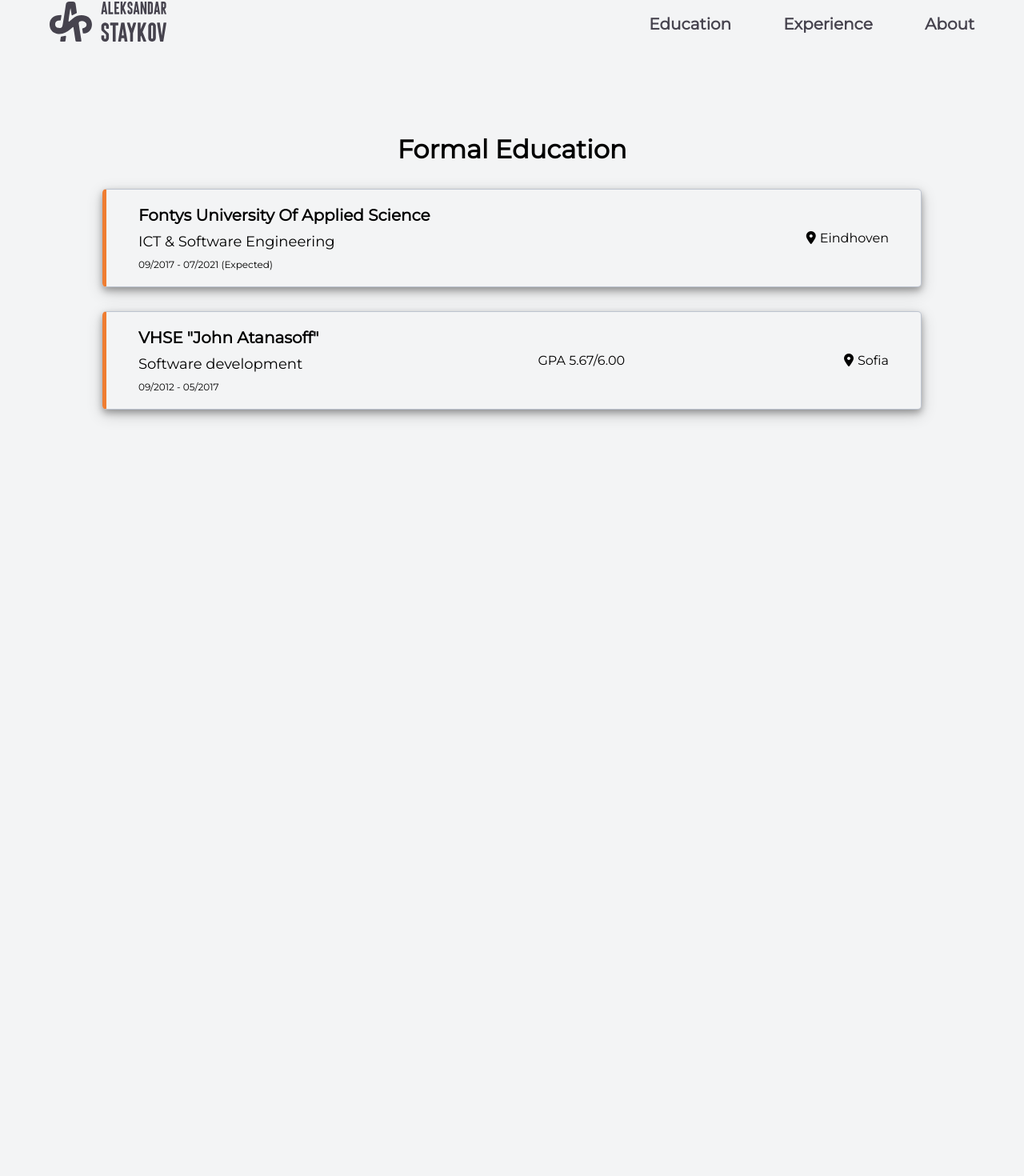
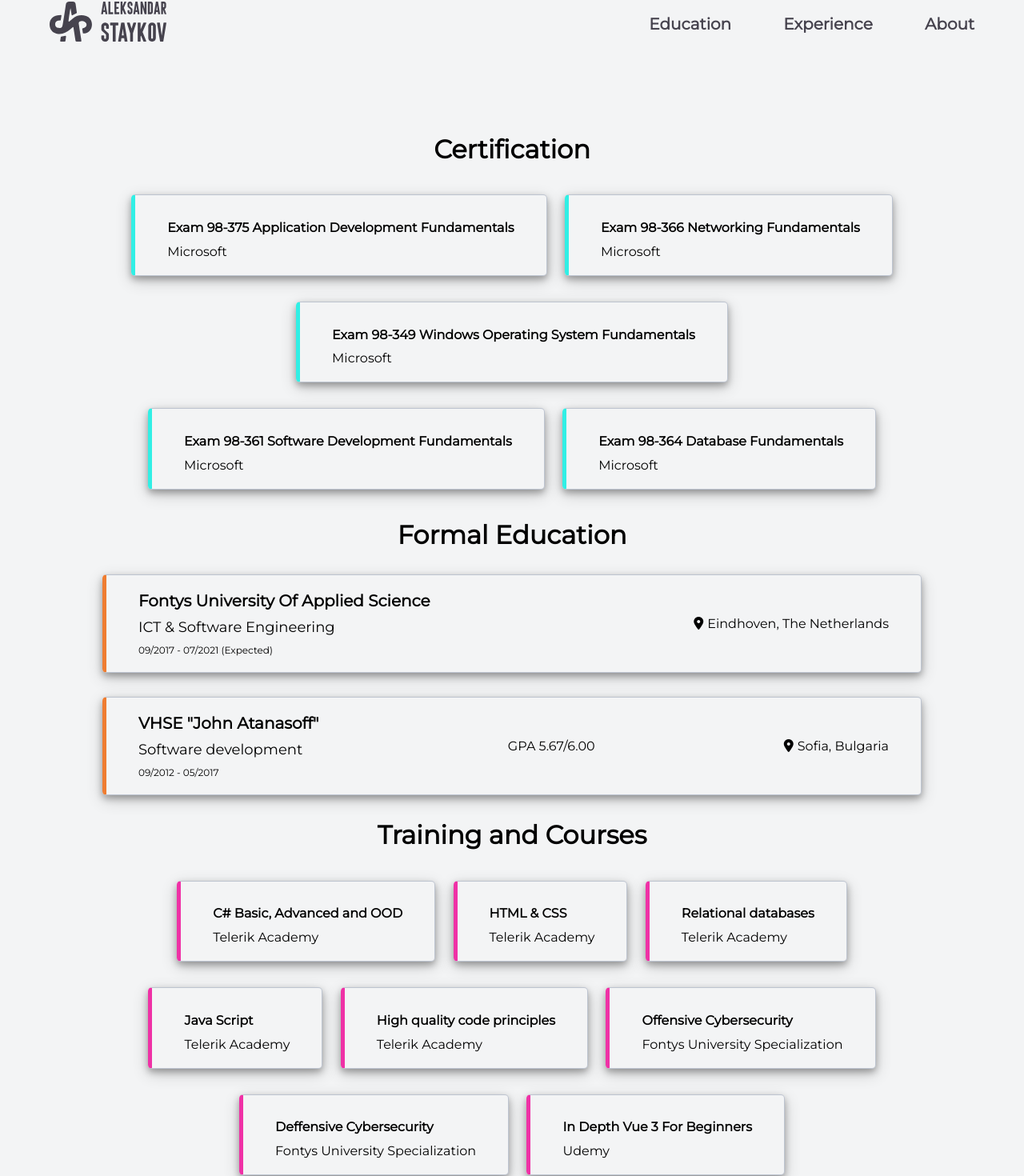
Before and after one commit to AleksandarStaikov/astaykov-ui, a Vue app: page /education in a window 1280 px wide. Shown: the part 24-1494 px from the top of the page at 80% size. Before the commit the page ends 800 px from the top, so only its background shows below. Built offline with nearby package versions, Linux system fonts and the light colour scheme.

Commit message:
added certificates and cources to teh education page

```diff
--- a/src/views/Education.vue
+++ b/src/views/Education.vue
@@ -1,5 +1,29 @@
 <template>
   <div class="education-wrapper">
+    <div class="certification">
+      <h1>Certification</h1>
+      <div class="certificate">
+        <h1>Exam 98-375 Application Development Fundamentals</h1>
+        <span>Microsoft</span>
+      </div>
+      <div class="certificate">
+        <h1>Exam 98-366 Networking Fundamentals</h1>
+        <span>Microsoft</span>
+      </div>
+      <div class="certificate">
+        <h1>Exam 98-349 Windows Operating System Fundamentals</h1>
+        <span>Microsoft</span>
+      </div>
+      <div class="certificate">
+        <h1>Exam 98-361 Software Development Fundamentals</h1>
+        <span>Microsoft</span>
+      </div>
+      <div class="certificate">
+        <h1>Exam 98-364 Database Fundamentals</h1>
+        <span>Microsoft</span>
+      </div>
+    </div>
+    <div class="formal-education">
       <h1>Formal Education</h1>
       <div class="list-element">
         <div class="main-data">
@@ -7,10 +31,9 @@
           <p class="description">ICT & Software Engineering</p>
           <div class="date">09/2017 - 07/2021 (Expected)</div>
         </div>
-
         <div class="secondary-data">
           <div class="icon"><i class="fas fa-map-marker-alt"></i></div>
-        <div>Eindhoven</div>
+          <div>Eindhoven, The Netherlands</div>
         </div>
       </div>
       <div class="list-element">
@@ -19,14 +42,48 @@
           <p class="description">Software development</p>
           <div class="date">09/2012 - 05/2017</div>
         </div>
-
         <div>
           <div>GPA 5.67/6.00</div>
         </div>
-
         <div class="secondary-data">
           <div class="icon"><i class="fas fa-map-marker-alt"></i></div>
-        <div>Sofia</div>
+          <div>Sofia, Bulgaria</div>
+        </div>
+      </div>
+    </div>
+    <div class="training-and-courses">
+      <h1>Training and Courses</h1>
+      <div class="course">
+        <h1>C# Basic, Advanced and OOD</h1>
+        <span>Telerik Academy</span>
+      </div>
+      <div class="course">
+        <h1>HTML & CSS</h1>
+        <span>Telerik Academy</span>
+      </div>
+      <div class="course">
+        <h1>Relational databases</h1>
+        <span>Telerik Academy</span>
+      </div>
+      <div class="course">
+        <h1>Java Script</h1>
+        <span>Telerik Academy</span>
+      </div>
+      <div class="course">
+        <h1>High quality code principles</h1>
+        <span>Telerik Academy</span>
+      </div>
+      <div class="course">
+        <h1>Offensive Cybersecurity</h1>
+        <span>Fontys University Specialization</span>
+      </div>
+      <div class="course">
+        <h1>Deffensive Cybersecurity</h1>
+        <span>Fontys University Specialization</span>
+      </div>
+      <div class="course">
+        <h1>In Depth Vue 3 For Beginners</h1>
+        <span>Udemy</span>
       </div>
     </div>
   </div>
@@ -36,6 +93,31 @@
 .education-wrapper {
   width: 80%;
   margin: 100px auto 0 auto;
+
+  .certification {
+    .certificate {
+      margin: 1rem 0.7rem;
+      border-radius: 5px;
+      border-left: 5px solid #31efe5;
+      border-bottom: 1px solid rgba(68, 88, 124, 0.3);
+      border-top: 1px solid rgba(68, 88, 124, 0.3);
+      border-right: 1px solid rgba(68, 88, 124, 0.3);
+      padding: 20px 40px;
+      box-shadow: 0 4px 8px 0 rgba(0, 0, 0, 0.3),
+        0 6px 20px 0 rgba(0, 0, 0, 0.19);
+      transition: transform 0.5s ease;
+      display: inline-block;
+      text-align: left;
+
+      &:hover {
+        transform: scale(1.03);
+      }
+
+      h1 {
+        font-size: 1rem;
+      }
+    }
+  }
 
   .list-element {
     margin: 30px 0;
@@ -83,5 +165,30 @@
       }
     }
   }
+
+  .training-and-courses {
+    .course {
+      margin: 1rem 0.7rem;
+      border-radius: 5px;
+      border-left: 5px solid #ef31a6;
+      border-bottom: 1px solid rgba(68, 88, 124, 0.3);
+      border-top: 1px solid rgba(68, 88, 124, 0.3);
+      border-right: 1px solid rgba(68, 88, 124, 0.3);
+      padding: 20px 40px;
+      box-shadow: 0 4px 8px 0 rgba(0, 0, 0, 0.3),
+        0 6px 20px 0 rgba(0, 0, 0, 0.19);
+      transition: transform 0.5s ease;
+      display: inline-block;
+      text-align: left;
+
+      &:hover {
+        transform: scale(1.03);
+      }
+
+      h1 {
+        font-size: 1rem;
+      }
+    }
+  }
 }
 </style>
```
Lines whose indentation alone changed are shown as unchanged.
